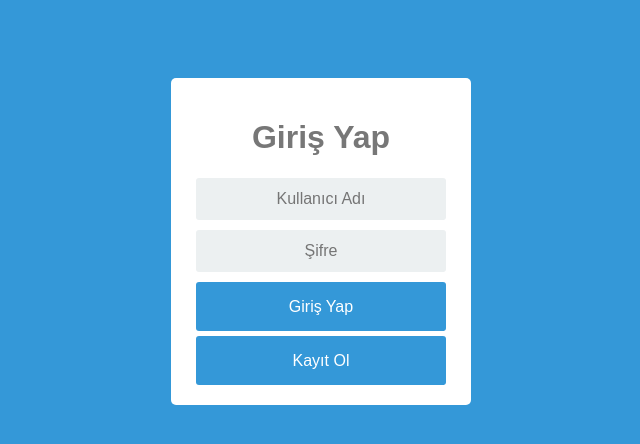
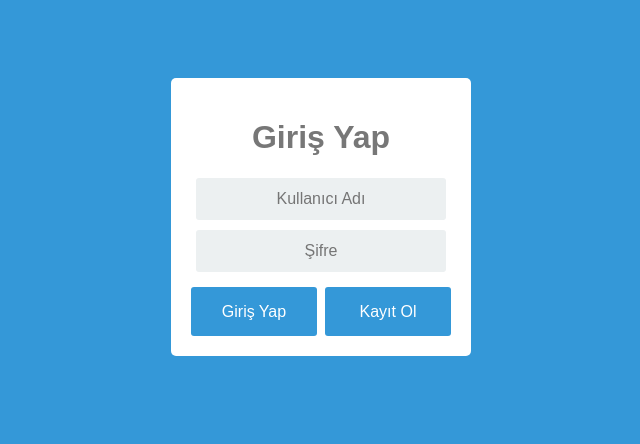
Before and after one commit to muhammedkartci/login_page_design, a PHP site: page / in a window 1280 px wide. Shown: the top 444 px of the page, without its empty margins (319-959 px from the left). Run offline with PHP 8.4, Linux system fonts and the light colour scheme.

Commit message:
Bbutonlar düzenlendi

```diff
--- a/index.php
+++ b/index.php
@@ -1,5 +1,6 @@
 <!DOCTYPE html>
 <html lang="en">
+
 <head>
     <meta charset="UTF-8">
     <meta http-equiv="X-UA-Compatible" content="IE=edge">
@@ -7,6 +8,7 @@
     <link rel="stylesheet" href="css/style.css">
     <title>Login Page</title>
 </head>
+
 <body>
     <div class="login">
         <div class="login-screen">
@@ -23,11 +25,14 @@
                         <input type="password" name="password" class="login-field" placeholder="Şifre" id="login-pass">
                         <label class="login-field-icon fui-user" for="login-pass"></label>
                     </div>
-                <a href="index.php" class="btn btn-primary btn-large btn-block">Giriş Yap</a>
-                <a href="register.php" class="btn btn-primary btn-large btn-block">Kayıt Ol</a>
+                    <div style="display: flex; gap: 8px">
+                        <a href="index.php" class="btn btn-primary btn-large btn-block" style="flex:2">Giriş Yap</a>
+                        <a href="register.php" class="btn btn-primary btn-large btn-block" style="flex:2">Kayıt Ol</a>
+                    </div>
                 </div>
             </form>
         </div>
     </div>
 </body>
+
 </html>
```
Lines whose indentation alone changed are shown as unchanged.
